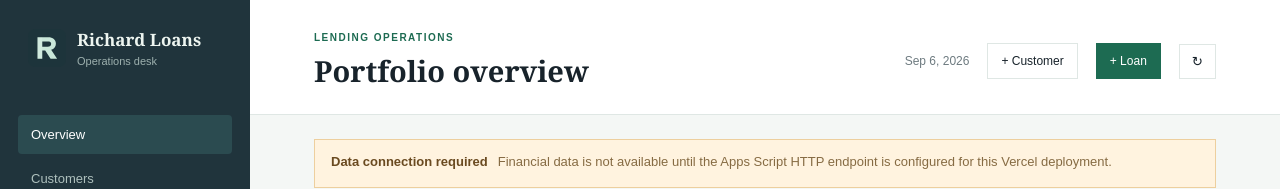
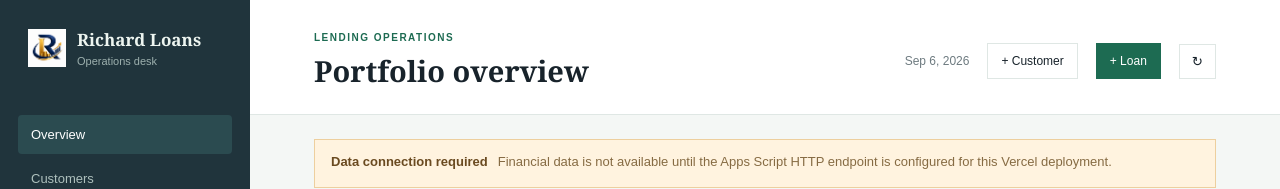
Before and after one commit to richardkinyata93-sys/richard-loans, a website: page vercel/index.html in a window 1280 px wide. Shown: the top 189 px of the page. Drawn offline with Linux system fonts and the light colour scheme; no server answers.

Commit message:
Use supplied logo as favicon

```diff
--- a/vercel/index.html
+++ b/vercel/index.html
@@ -4,7 +4,7 @@
   <meta charset="utf-8">
   <meta name="viewport" content="width=device-width, initial-scale=1">
   <meta name="description" content="Richard Loans lending operations dashboard">
-  <link rel="icon" type="image/svg+xml" href="/vercel/favicon.svg">
+  <link rel="icon" type="image/png" href="/vercel/logo.png">
   <title>Richard Loans | Operations</title>
   <link rel="stylesheet" href="/vercel/styles.css">
 </head>
@@ -12,7 +12,7 @@
   <div class="shell">
     <aside class="sidebar" id="sidebar">
       <div class="brand">
-        <img class="brand-logo" src="/vercel/favicon.svg" alt="Richard Loans logo">
+        <img class="brand-logo" src="/vercel/logo.png" alt="Richard Loans logo">
         <span><strong>Richard Loans</strong><small>Operations desk</small></span>
       </div>
       <nav aria-label="Primary navigation">
```
Also changed, not shown: vercel/logo.png (added).
